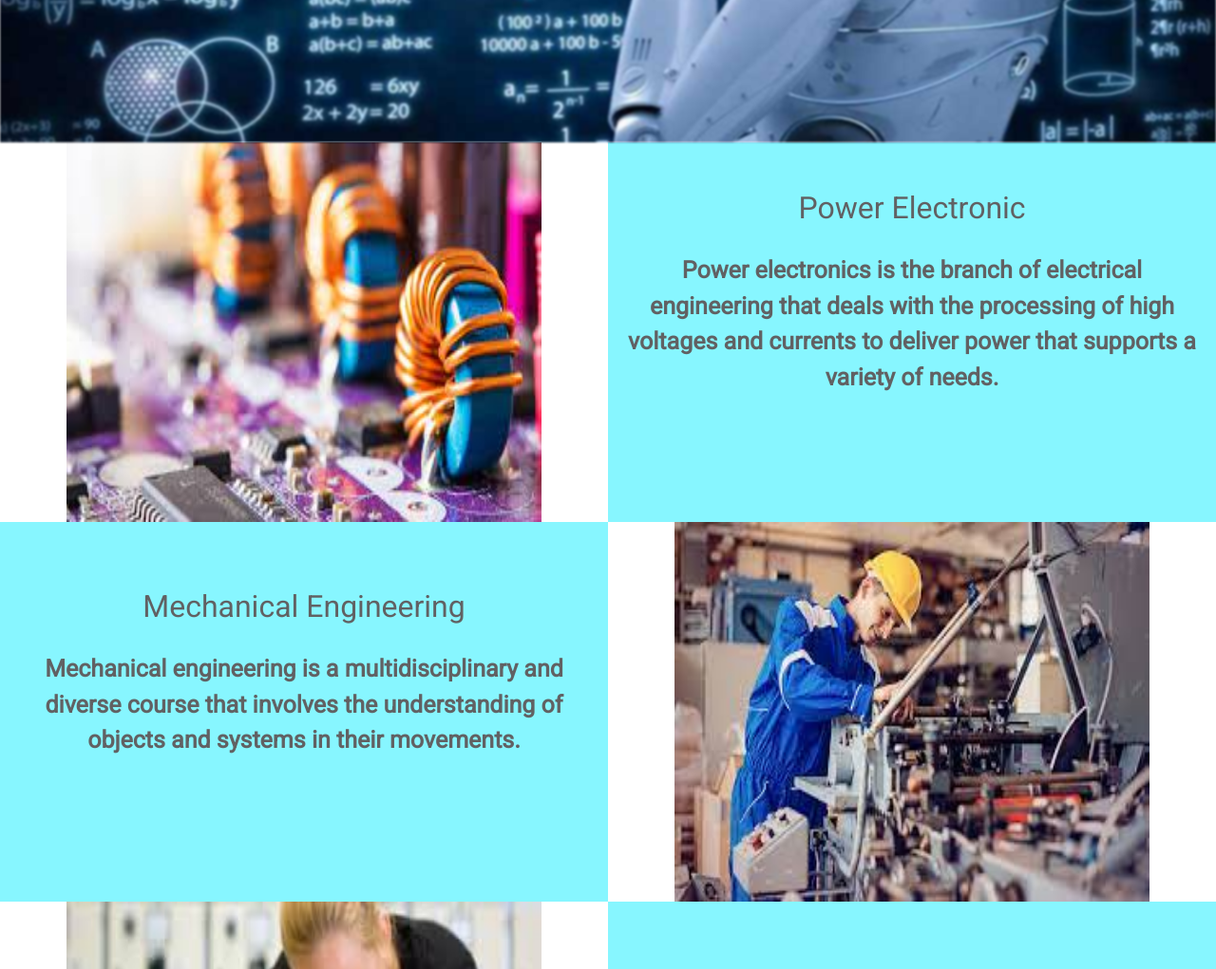
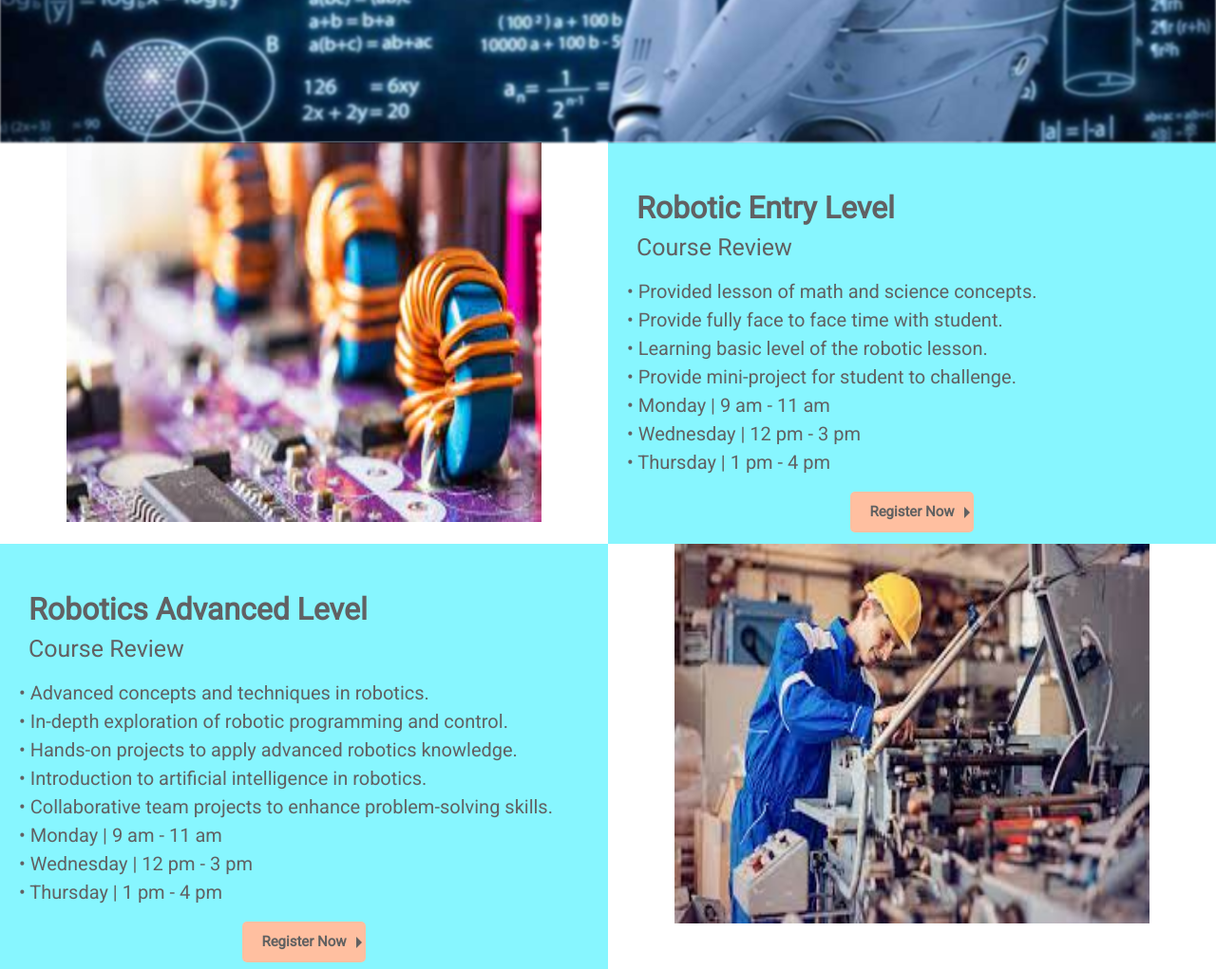
Before and after one commit to KZLim/RILCMS-Enterprise-Project, a PHP site: page /RILCMS/programmes.php in a window 1280 px wide. Shown: the part 620-1641 px from the top of the page at 95% size. Run offline with PHP 8.4, Linux system fonts and the light colour scheme.

Commit message:
abt us
abt us

```diff
--- a/programmes.css
+++ b/programmes.css
@@ -3,6 +3,26 @@
     top: 250px;
     left: 200px;
     color: white;
+}
+.list {
+    list-style-type: none;
+    padding-left: 20px;
+    text-align: left;
+    font-size: 20px;
+
+
+  }
+
+  .list li::before {
+    content: '• '; /* Add the desired list label here */
+  }
+.list li{
+    font-weight: normal;
+}
+h3{
+    font-size: 30px;
+    color: black;
+
 }
 
 .glowButton{
@@ -52,8 +72,46 @@
 
 .flex-item-right {
     flex: 50%;
+
 }
 
 .image-shadow{
     filter: drop-shadow(1px 1px 2px black);
 }
+.click-button {
+    display: inline-block;
+    background-color: #FFBFA0;
+    color: #616161;
+    border: none;
+    border-radius: 5px;
+    padding: 10px 20px;
+    font-weight: bold;
+    text-decoration: none;
+    transition: background-color 0.3s ease;
+    position: relative;
+    overflow: hidden;
+    font-size: 15px;
+}
+
+.click-button::before {
+    content: "";
+    position: absolute;
+    top: 50%;
+    left: 100%;
+    margin-top: -6px;
+    margin-left: -10px;
+    border-top: 6px solid transparent;
+    border-bottom: 6px solid transparent;
+    border-left: 6px solid #616161;
+    transition: transform 0.3s ease;
+}
+
+.click-button:hover {
+    background-color: #DAF5FF;
+    color: black;
+}
+
+.click-button:hover::before {
+    transform: translateX(2px);
+
+}
--- a/programmes.php
+++ b/programmes.php
@@ -29,21 +29,41 @@
             </div>
 
             <div class="flex-item-right" style="background-color: #87F6FF; color: #616163;">
-                <h2 style="margin-top: 50px;">Power Electronic</h2>
-                <p style="font-size: 25px; padding: 20px;">
-                Power electronics is the branch of electrical engineering that deals with
-                the processing of high voltages and currents to deliver power that supports a variety of needs.
+                <h2 style="margin-top: 50px;font-weight:bold;text-align:left;padding-left:30px;">Robotic Entry Level</h2>
+                <h3 style="font-size:25px;text-align:left;padding-left:30px;">Course Review</h3>
+                <p style="font-size: 25px;">
+                    <ul class="list">
+                        <li>Provided lesson of math and science concepts.</li>
+                        <li>Provide fully face to face time with student.</li>
+                        <li>Learning basic level of the robotic lesson. </li>
+                        <li>Provide mini-project for student to challenge.</li>
+                        <li>Monday | 9 am - 11 am</li>
+                        <li>Wednesday | 12 pm - 3 pm</li>
+                        <li>Thursday | 1 pm - 4 pm</li>
+
+                   </ul>
                 </p>
+                <a class="click-button" href="register.php">Register Now</a>
             </div>
         </div>
 
         <div class="flex-container">
             <div class="flex-item-left" style="background-color: #87F6FF; color: #616163">
-                <h2 style="margin-top: 70px;">Mechanical Engineering</h2>
-                <p style="font-size: 25px; padding: 20px;">
-                Mechanical engineering is a multidisciplinary and diverse course
-                that involves the understanding of objects and systems in their movements.
+                <h2 style="margin-top: 50px;font-weight:bold;text-align:left;padding-left:30px;">Robotics Advanced Level</h2>
+                <h3 style="font-size:25px;text-align:left;padding-left:30px;">Course Review</h3>
+                <p style="font-size: 25px; ">
+                   <ul class="list">
+                        <li>Advanced concepts and techniques in robotics.</li>
+                        <li>In-depth exploration of robotic programming and control.</li>
+                        <li>Hands-on projects to apply advanced robotics knowledge.</li>
+                        <li>Introduction to artificial intelligence in robotics.</li>
+                        <li>Collaborative team projects to enhance problem-solving skills.</li>
+                        <li>Monday | 9 am - 11 am</li>
+                        <li>Wednesday | 12 pm - 3 pm</li>
+                        <li>Thursday | 1 pm - 4 pm</li>
+                   </ul>
                 </p>
+                <a class="click-button" href="register.php">Register Now</a>
             </div>
 
             <div class="flex-item-right">
@@ -53,17 +73,25 @@
 
         <div class="flex-container">
             <div class="flex-item-left">
-                <img src="images/programmes-electricDrives.jpg" height="400px" width="500xp">
+                <img src="images/programmes-ArduinoClass.jpg" height="400px" width="500xp">
             </div>
 
             <div class="flex-item-right" style="background-color: #87F6FF; color: #616163">
-                <h2 style="margin-top: 70px;">Electric Drives</h2>
-                <p style="font-size: 25px; padding: 20px;">
-                Electric drives are flexible because their performance can be controlled effectively
-                by using electronic devices such as SCRs, IGBTs and microcontrollers.
-                Available in wide range of torque, speed and power.
-                Compact in size; electric drives occupy less space.
+                <h2 style="margin-top: 50px;font-weight:bold;text-align:left;padding-left:30px;">Arduino Class</h2>
+                <h3 style="font-size:25px;text-align:left;padding-left:30px;">Course Review</h3>
+                <p style="font-size: 25px;">
+                    <ul class="list">
+                        <li>Introduction to Arduino platform and its components.</li>
+                        <li>Hands-on projects to learn basic electronics and programming concepts.</li>
+                        <li>Building and programming Arduino circuits.</li>
+                        <li>Exploring various sensors, actuators, and modules compatible with Arduino.</li>
+                        <li>Creating interactive projects and prototypes.</li>
+                        <li>Monday | 9 am - 11 am</li>
+                        <li>Wednesday | 12 pm - 3 pm</li>
+                        <li>Thursday | 1 pm - 4 pm</li>
+                   </ul>
                 </p>
+                <a class="click-button" href="register.php">Register Now</a>
             </div>
         </div>
     </body>
```
Also changed, not shown: aboutUs.css (+21 -0 lines), aboutUs.php (+30 -18 lines), ourProjects.css (+26 -0 lines), ourProjects.php (+31 -15 lines).
